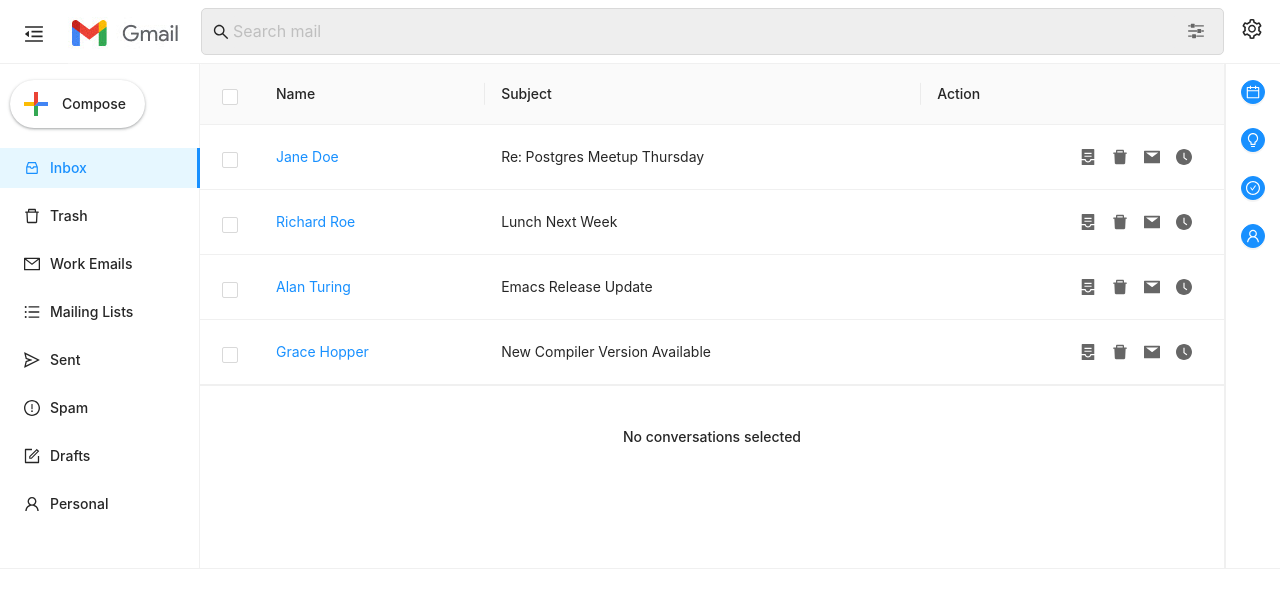
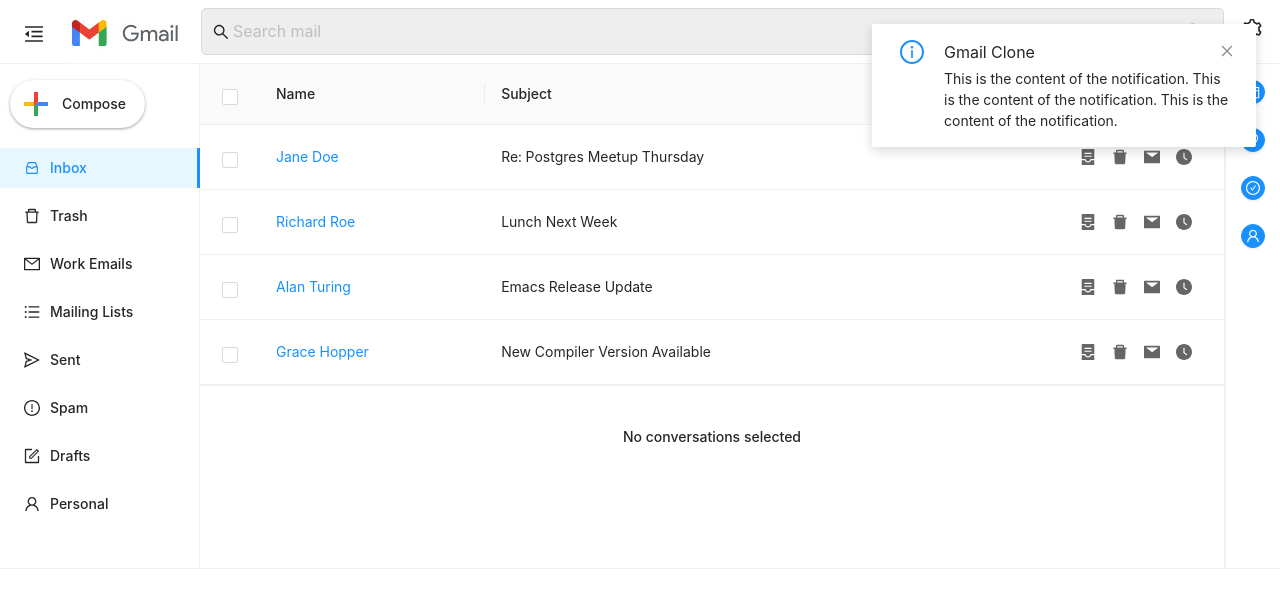
Before and after one commit to max00317/gmail-clone, a React (Create React App) app: page / in a window 1280 px wide. Shown: the top 608 px of the page. Built offline with nearby package versions, Linux system fonts and the light colour scheme.

Commit message:
fix: Replace GMail with Gmail

```diff
--- a/public/index.html
+++ b/public/index.html
@@ -7,7 +7,7 @@
     <meta name="theme-color" content="#000000" />
     <meta
       name="description"
-      content="GMail Clone UI"
+      content="Gmail Clone UI"
     />
     <link rel="apple-touch-icon" sizes="180x180" href="%PUBLIC_URL%/apple-touch-icon.png">
     <link rel="icon" type="image/png" sizes="32x32" href="%PUBLIC_URL%/favicon-32x32.png">
@@ -27,7 +27,7 @@
       work correctly both with client-side routing and a non-root public URL.
       Learn how to configure a non-root public URL by running `npm run build`.
     -->
-    <title>GMail Clone</title>
+    <title>Gmail Clone</title>
   </head>
   <body>
     <noscript>You need to enable JavaScript to run this app.</noscript>
--- a/src/actions/folderMessagesActions.ts
+++ b/src/actions/folderMessagesActions.ts
@@ -1,6 +1,6 @@
 import { fetch } from '../utils/api'
 
-import type * as type from '../types/GMail'
+import type * as type from '../types/Gmail'
 
 export const GET_FOLDER_MESSAGES = 'GET_FOLDER_MESSAGES'
 export const GET_FOLDER_MESSAGES_SUCCESS = 'GET_FOLDER_MESSAGES_SUCCESS'
--- a/src/actions/foldersActions.ts
+++ b/src/actions/foldersActions.ts
@@ -1,7 +1,7 @@
 // import { _getFolders } from '../utils/_DATA'
 import { fetch } from '../utils/api'
 
-import type * as type from '../types/GMail'
+import type * as type from '../types/Gmail'
 
 // Define action constants
 export const GET_FOLDERS = 'GET_FOLDERS'
--- a/src/actions/messages.ts
+++ b/src/actions/messages.ts
@@ -1,4 +1,4 @@
-import type * as type from '../types/GMail'
+import type * as type from '../types/Gmail'
 
 export const RECEIVE_MESSAGES = 'RECEIVE_MESSAGES'
 
--- a/src/components/ActionButtons.tsx
+++ b/src/components/ActionButtons.tsx
@@ -7,7 +7,7 @@
   ClockCircleFilled,
 } from '@ant-design/icons'
 
-import type * as type from '../types/GMail'
+import type * as type from '../types/Gmail'
 
 const ActionButtons = ({
   record,
--- a/src/components/EmailList.tsx
+++ b/src/components/EmailList.tsx
@@ -8,7 +8,7 @@
 
 import { fetchFolderMessages } from '../actions/folderMessagesActions'
 
-import type * as type from '../types/GMail'
+import type * as type from '../types/Gmail'
 
 interface EmailListProps {
   dispatch: any
--- a/src/components/FolderMenu.tsx
+++ b/src/components/FolderMenu.tsx
@@ -11,7 +11,7 @@
 import { fetchFolderMessages } from '../actions/folderMessagesActions'
 
 // Types
-import type * as type from '../types/GMail'
+import type * as type from '../types/Gmail'
 
 const { Sider } = Layout
 
--- a/src/components/PageLoader.tsx
+++ b/src/components/PageLoader.tsx
@@ -24,7 +24,7 @@
 const PageLoader = () => {
   return (
     <Section>
-      <Title>GMail Clone</Title>
+      <Title>Gmail Clone</Title>
       <Subhead>
         In <em>slightly</em> more than 3 hours...
       </Subhead>
--- a/src/containers/App.tsx
+++ b/src/containers/App.tsx
@@ -1,6 +1,6 @@
 // External imports
 import React, { useState, useEffect } from 'react'
-import { Layout } from 'antd'
+import { Layout, notification } from 'antd'
 import { connect } from 'react-redux'
 
 // Local imports
@@ -16,7 +16,7 @@
 import { fetchFolders } from '../actions/foldersActions'
 
 // Types
-import type * as type from '../types/GMail'
+import type * as type from '../types/Gmail'
 
 const { Content } = Layout
 
@@ -40,6 +40,16 @@
   useEffect(() => {
     dispatch(fetchFolders())
   }, [dispatch])
+
+  useEffect(() => {
+    setTimeout(() => {
+      notification.info({
+        message: `Gmail Clone`,
+        description:
+          'This is the content of the notification. This is the content of the notification. This is the content of the notification.',
+      })
+    }, 5000)
+  }, [])
 
   // show loading, error, or success state
   const renderPage = () => {
--- a/src/utils/_DATA.ts
+++ b/src/utils/_DATA.ts
@@ -1,4 +1,4 @@
-import type * as type from '../types/GMail'
+import type * as type from '../types/Gmail'
 
 const folders = [
   'Inbox',
```
Also changed, not shown: src/types/Gmail.d.ts (renamed from src/types/GMail.d.ts), 1 other file (tests, documents, lock files or other folders).
